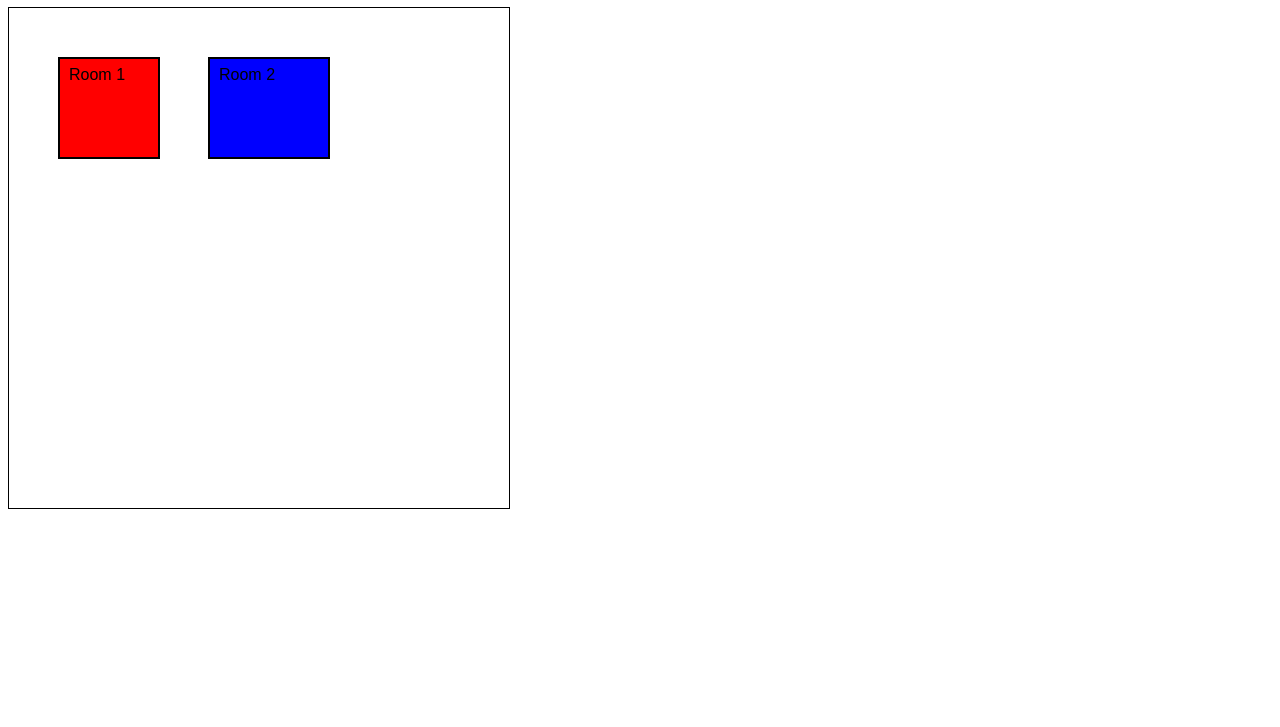
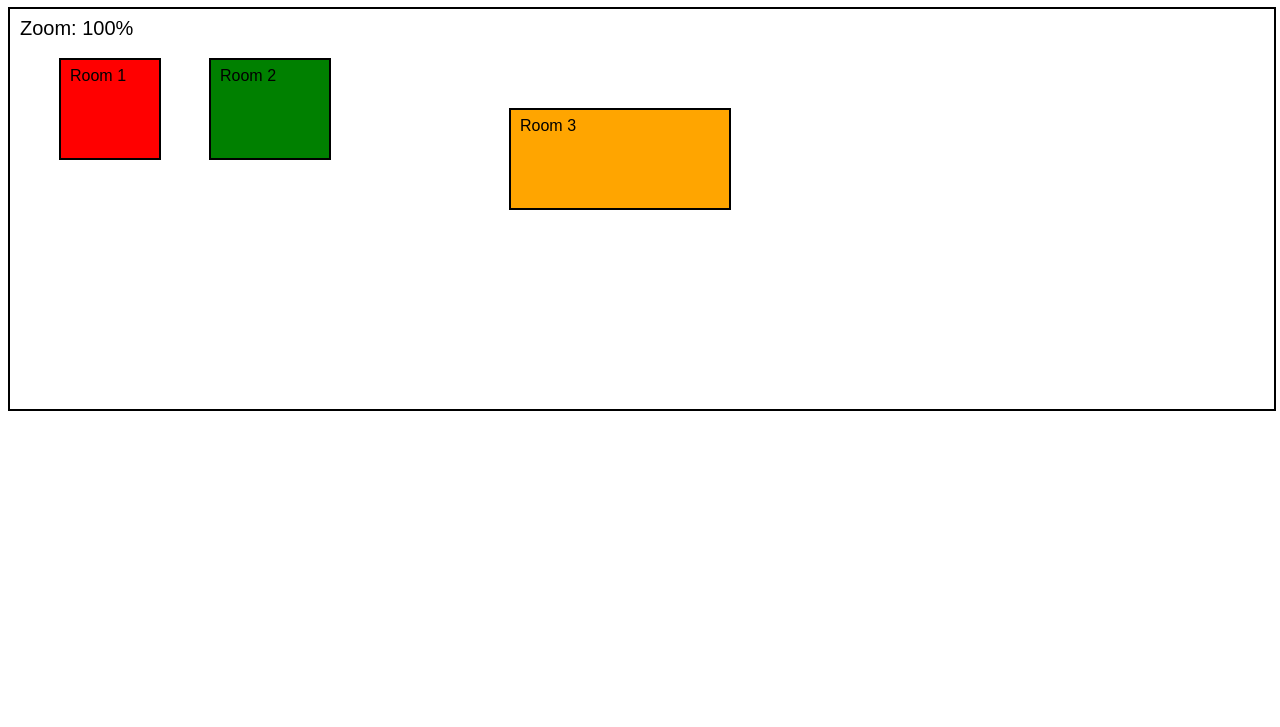
Before and after one commit to JackTaylor1114/floorion.js, a website with bundled scripts: page demo/index.html in a window 1280 px wide. Shown: the part 73-800 px from the top of the page. Built offline with nearby package versions, Linux system fonts and the light colour scheme.

Commit message:
Added zoom indicator to canvas

```diff
--- a/demo/demo.js
+++ b/demo/demo.js
@@ -1,13 +1,14 @@
-import { renderBuildingPlan } from '../index.js';
+import { renderFloorionPlan } from '../index.js';
 
 document.addEventListener("DOMContentLoaded", () =>
 {
-    const data = {
-        raeume: [
-            { name: "Room 1", x: 50, y: 50, width: 100, height: 100, color: "red" },
-            { name: "Room 2", x: 200, y: 50, width: 120, height: 100, color: "blue" }
-        ]
-    };
+  const data = {
+    raeume: [
+      { name: "Room 1", x: 50, y: 50, width: 100, height: 100, color: "red" },
+      { name: "Room 2", x: 200, y: 50, width: 120, height: 100, color: "green" },
+      { name: "Room 3", x: 500, y: 100, width: 220, height: 100, color: "orange" }
+    ]
+  };
 
-    renderBuildingPlan("container", data);
+  renderFloorionPlan("container", data);
 });
--- a/demo/index.html
+++ b/demo/index.html
@@ -8,16 +8,20 @@
   <script src="https://cdn.jsdelivr.net/npm/konva@9.2.0/konva.min.js"></script>
   <script type="module" src="./demo.js"></script>
   <style>
+    body {
+      font-family: Arial, Helvetica, sans-serif;
+    }
+
     #container {
-            width: 500px;
-            height: 500px;
-            border: 1px solid black;
+      width: 100%;
+      height: 50vh;
+      border: 2px solid black;
     }
   </style>
 </head>
 
 <body>
-    <h1>floorion.js Demonstration</h1>
+  <h1>floorion.js demonstration</h1>
   <div id="container"></div>
 </body>
 
--- a/index.js
+++ b/index.js
@@ -1,3 +1,2 @@
-import { BuildingPlan, renderBuildingPlan } from './src/renderer.js';
-
-export { BuildingPlan, renderBuildingPlan };
+import { renderFloorionPlan } from './src/renderer.js';
+export { renderFloorionPlan };
--- /dev/null
+++ b/src/ZoomHandler.js
@@ -0,0 +1,56 @@
+/**
+ * Enable zoom functionality and show a zoom indicator
+ * @param {*} stage The default stage
+ * @param {*} layer The drawing layer
+ */
+export function enableZoom(stage, layer)
+{
+  const scaleBy = 1.1;
+
+  //Zoom Indicator Text
+  const zoomText = new Konva.Text({
+    x: 10,
+    y: 10,
+    text: "Zoom: 100%",
+    fontSize: 20,
+    fontFamily: "Arial",
+    fill: "black",
+    name: "zoomText",
+    listening: false
+  });
+
+  layer.add(zoomText);
+  layer.draw();
+
+  //Handle Mouse Wheel Event
+  stage.on("wheel", (e) =>
+  {
+    e.evt.preventDefault();
+    const oldScale = stage.scaleX();
+    const mousePointTo = {
+      x: (e.evt.offsetX - stage.x()) / oldScale,
+      y: (e.evt.offsetY - stage.y()) / oldScale,
+    };
+
+    //Calculate new zoom level
+    const newScale = e.evt.deltaY > 0 ? oldScale / scaleBy : oldScale * scaleBy;
+    stage.scale({ x: newScale, y: newScale });
+    stage.position({
+      x: e.evt.offsetX - mousePointTo.x * newScale,
+      y: e.evt.offsetY - mousePointTo.y * newScale,
+    });
+
+    stage.batchDraw();
+
+    //Update the zoom indicator text
+    zoomText.text(`Zoom: ${Math.round(newScale * 100)}%`);
+    zoomText.absolutePosition({ x: 10, y: 10 });
+    zoomText.scale({ x: 1 / newScale, y: 1 / newScale });
+  });
+
+  //Fix the zoom indicator position when dragging
+  stage.on("dragmove", () =>
+  {
+    zoomText.absolutePosition({ x: 10, y: 10 });
+  });
+}
--- a/src/renderer.js
+++ b/src/renderer.js
@@ -1,19 +1,30 @@
-export class BuildingPlan {
-    constructor(containerId, data) {
-        this.container = document.getElementById(containerId);
-        if (!this.container) {
-            console.error(`Container mit ID "${containerId}" nicht gefunden.`);
+import { enableZoom } from "./ZoomHandler.js";
+
+class Floorplan
+{
+  /**
+   * Constructor
+   * @param {*} parentContainerId The element ID of the parent container
+   * @param {*} input The input data in JSON format
+   */
+  constructor(parentContainerId, input)
+  {
+    this.parentContainer = document.getElementById(parentContainerId);
+    if (!this.parentContainer)
+    {
+      console.error(`Container Element "${parentContainerId}" not found`);
       return;
     }
-        this.data = data;
+    this.data = input;
     this.initKonva();
   }
 
-    initKonva() {
+  initKonva()
+  {
     this.stage = new Konva.Stage({
-            container: this.container.id,
-            width: this.container.clientWidth,
-            height: this.container.clientHeight,
+      container: this.parentContainer.id,
+      width: this.parentContainer.clientWidth,
+      height: this.parentContainer.clientHeight,
       draggable: true
     });
 
@@ -21,11 +32,13 @@ export class BuildingPlan {
     this.stage.add(this.layer);
 
     this.drawRooms();
-        this.enableZoom();
+    enableZoom(this.stage, this.layer);
   }
 
-    drawRooms() {
-        this.data.raeume.forEach(raum => {
+  drawRooms()
+  {
+    this.data.raeume.forEach(raum =>
+    {
       const rect = new Konva.Rect({
         x: raum.x,
         y: raum.y,
@@ -34,7 +47,7 @@ export class BuildingPlan {
         fill: raum.color || "gray",
         stroke: 'black',
         strokeWidth: 2,
-                draggable: true
+        draggable: false
       });
 
       const label = new Konva.Text({
@@ -46,38 +59,21 @@ export class BuildingPlan {
         fill: 'black'
       });
 
-            rect.on('dragmove', () => {
-                label.x(rect.x() + 10);
-                label.y(rect.y() + 10);
-            });
-
       this.layer.add(rect);
       this.layer.add(label);
     });
 
     this.layer.draw();
   }
-
-    enableZoom() {
-        this.stage.on('wheel', (e) => {
-            e.evt.preventDefault();
-            const scaleBy = 1.1;
-            const oldScale = this.stage.scaleX();
-            const mousePointTo = {
-                x: (e.evt.offsetX - this.stage.x()) / oldScale,
-                y: (e.evt.offsetY - this.stage.y()) / oldScale,
-            };
-            const newScale = e.evt.deltaY > 0 ? oldScale / scaleBy : oldScale * scaleBy;
-            this.stage.scale({ x: newScale, y: newScale });
-            this.stage.position({
-                x: e.evt.offsetX - mousePointTo.x * newScale,
-                y: e.evt.offsetY - mousePointTo.y * newScale,
-            });
-            this.stage.batchDraw();
-        });
-    }
 }
 
-export function renderBuildingPlan(containerId, data) {
-    return new BuildingPlan(containerId, data);
+/**
+ * Render a floorplan
+ * @param {*} parentContainerId The element ID of the parent container
+ * @param {*} input The input data in JSON format
+ * @returns A floorplan instance
+ */
+export function renderFloorionPlan(parentContainerId, input)
+{
+  return new Floorplan(parentContainerId, input);
 }
```
Also changed, not shown: jsconfig.json (added, +15 -0 lines), src/InputValidation.js (added). Lines whose indentation alone changed are shown as unchanged.
